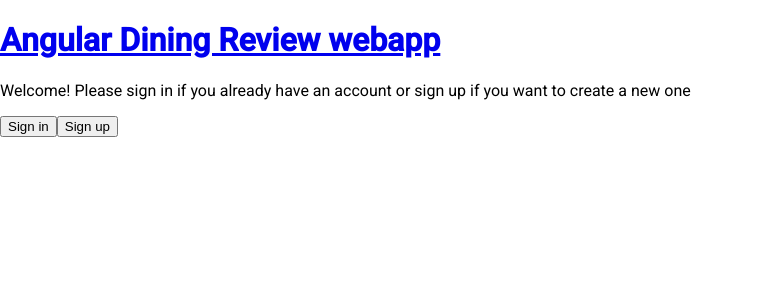
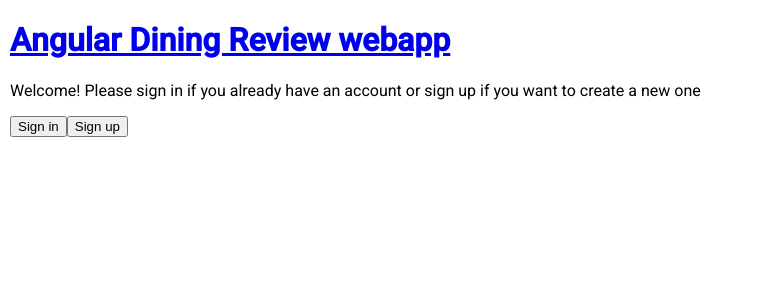
Before and after one commit to LucaBiasiolo/JavaScript-TypeScript, an Angular app in the folder diningreview/: page /home in a window 1280 px wide. Shown: the top 300 px of the page, without its empty margins (0-763 px from the left). Built offline with nearby package versions, Linux system fonts and the light colour scheme.

Commit message:
Add little margin to separate app from screen border

```diff
--- a/diningreview/src/styles.css
+++ b/diningreview/src/styles.css
@@ -1,4 +1,4 @@
 /* You can add global styles to this file, and also import other style files */
 
 html, body { height: 100%; }
-body { margin: 0; font-family: Roboto, "Helvetica Neue", sans-serif; }
+body { margin: 10px; font-family: Roboto, "Helvetica Neue", sans-serif; }
```
